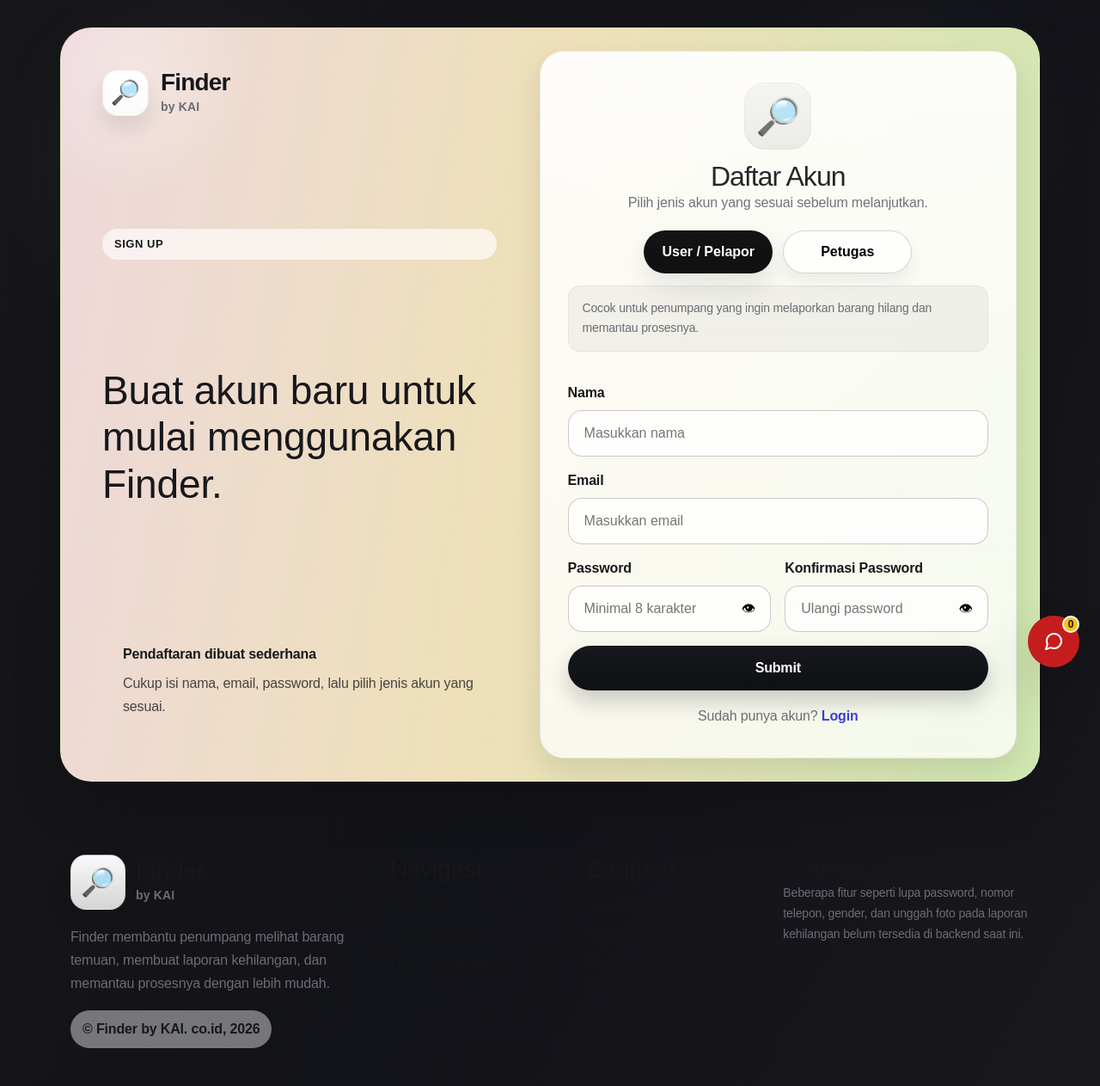
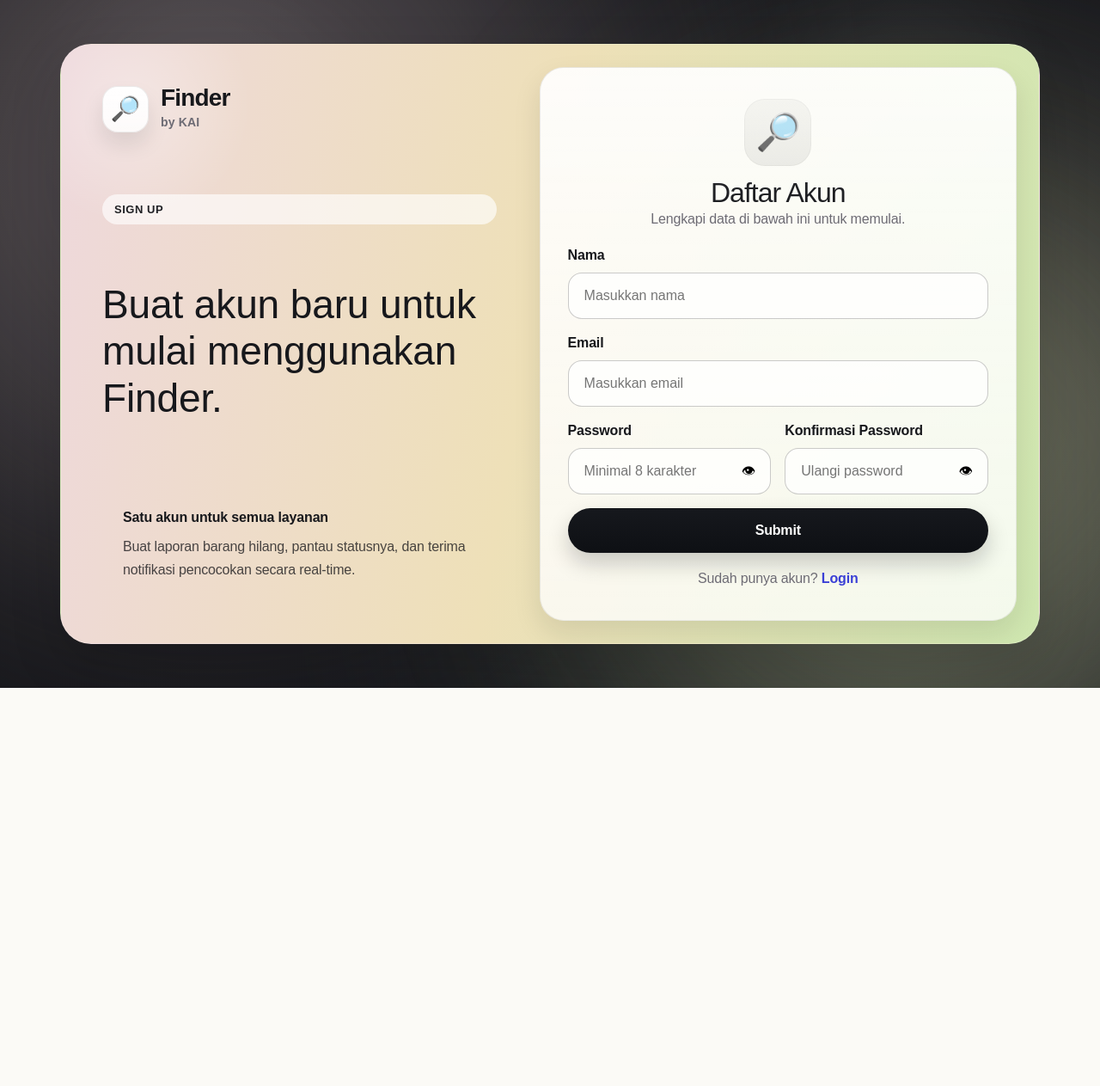
Before and after one commit to MizuPro/UTS-lostfound, a PHP site: page /lostfound/FrontendLostFound/register.php in a window 1280 px wide. Shown: the whole page at 86% size. After the commit the page ends 800 px from the top, so only its background shows below. Run offline with PHP 8.4, Linux system fonts and the light colour scheme.

Commit message:
feat: implement site footer and global stylesheet with authentication theme support

```diff
--- a/FrontendLostFound/assets/css/style.css
+++ b/FrontendLostFound/assets/css/style.css
@@ -44,7 +44,57 @@ img { max-width: 100%; display: block; }
 
 .theme-auth {
     min-height: 100vh;
-    background: var(--bg-dark);
+    background: #0d0d0f;
+    position: relative;
+    overflow: hidden;
+}
+
+.theme-auth::before,
+.theme-auth::after {
+    content: '';
+    position: fixed;
+    border-radius: 50%;
+    filter: blur(140px);
+    z-index: 0;
+    opacity: 0.25;
+    pointer-events: none;
+}
+
+.theme-auth::before {
+    width: 70vw;
+    height: 70vw;
+    top: -20vw;
+    left: -15vw;
+    background: #efd8dc;
+    animation: rotate-slow 25s infinite linear;
+}
+
+.theme-auth::after {
+    width: 60vw;
+    height: 60vw;
+    bottom: -15vw;
+    right: -10vw;
+    background: #cce8ab;
+    animation: rotate-slow 30s infinite linear reverse;
+}
+
+.theme-auth-blob-3 {
+    width: 50vw;
+    height: 50vw;
+    top: 20%;
+    right: -10%;
+    background: #efe3bc;
+    animation: pulse-slow-lite 20s infinite alternate;
+}
+
+@keyframes rotate-slow {
+    from { transform: rotate(0deg) translate(0, 0); }
+    to { transform: rotate(360deg) translate(2%, 2%); }
+}
+
+@keyframes pulse-slow-lite {
+    0% { transform: scale(1); opacity: 0.2; }
+    100% { transform: scale(1.1); opacity: 0.3; }
 }
 
 .site-header {
@@ -312,6 +362,24 @@ h1, h2, h3, p { margin: 0; }
     display: grid;
     place-items: center;
     padding: 32px 0;
+    position: relative;
+    z-index: 1;
+}
+
+.auth-page-wrap::before {
+    content: '';
+    position: fixed;
+    width: 50vw;
+    height: 50vw;
+    top: 20%;
+    right: -10%;
+    border-radius: 50%;
+    filter: blur(140px);
+    background: #efe3bc;
+    opacity: 0.25;
+    z-index: -1;
+    pointer-events: none;
+    animation: pulse-slow-lite 20s infinite alternate;
 }
 
 .auth-layout {
@@ -323,6 +391,8 @@ h1, h2, h3, p { margin: 0; }
     display: grid;
     gap: 28px;
     align-items: stretch;
+    position: relative;
+    z-index: 1;
 }
 .auth-layout-single { grid-template-columns: 1fr 0.95fr; }
 .auth-layout-wide { grid-template-columns: 0.95fr 1.05fr; }
--- a/FrontendLostFound/assets/js/pages-register.js
+++ b/FrontendLostFound/assets/js/pages-register.js
@@ -1,23 +1,6 @@
 document.addEventListener('DOMContentLoaded', () => {
     const form = document.getElementById('registerForm');
     const roleInput = document.getElementById('role');
-    const roleHelper = document.getElementById('roleHelperText');
-    const pills = document.querySelectorAll('.role-pill');
-
-    const roleDescriptions = {
-        pelapor: 'Cocok untuk penumpang yang ingin melaporkan barang hilang dan memantau prosesnya.',
-        petugas: 'Cocok untuk petugas yang mencatat barang temuan dan menangani proses pencocokan.',
-    };
-
-    pills.forEach((pill) => {
-        pill.addEventListener('click', () => {
-            pills.forEach((item) => item.classList.remove('is-active'));
-            pill.classList.add('is-active');
-            const role = pill.dataset.role;
-            roleInput.value = role;
-            roleHelper.textContent = roleDescriptions[role] || '';
-        });
-    });
 
     if (!form) return;
 
--- a/FrontendLostFound/partials/footer.php
+++ b/FrontendLostFound/partials/footer.php
@@ -1,5 +1,6 @@
 <?php require_once __DIR__ . '/../includes/url.php'; ?>
 <?php $isOfficerPage = isset($activePage) && strpos((string)$activePage, 'officer-') === 0; ?>
+<?php if (!$isAuthPage): ?>
 <footer class="site-footer">
     <div class="container footer-grid">
         <div>
@@ -46,7 +47,8 @@
         </div>
     </div>
 </footer>
-<?php require_once __DIR__ . '/chat-widget.php'; ?>
+<?php endif; ?>
+<?php if (!$isAuthPage) require_once __DIR__ . '/chat-widget.php'; ?>
 <?php if (!empty($pageScript)): ?>
 <script>window.APP_PAGE_SCRIPT = <?= json_encode($pageScript) ?>;</script>
 <?php endif; ?>
--- a/FrontendLostFound/register.php
+++ b/FrontendLostFound/register.php
@@ -20,22 +20,15 @@ require_once __DIR__ . '/includes/url.php';
             <span class="eyebrow">Sign Up</span>
             <h1>Buat akun baru untuk mulai menggunakan Finder.</h1>
             <div class="promo-panel">
-                <strong>Pendaftaran dibuat sederhana</strong>
-                <p>Cukup isi nama, email, password, lalu pilih jenis akun yang sesuai.</p>
+                <strong>Satu akun untuk semua layanan</strong>
+                <p>Buat laporan barang hilang, pantau statusnya, dan terima notifikasi pencocokan secara real-time.</p>
             </div>
         </div>
 
         <div class="auth-card auth-card-large">
             <div class="auth-card-logo">🔎</div>
             <h2>Daftar Akun</h2>
-            <p class="muted center">Pilih jenis akun yang sesuai sebelum melanjutkan.</p>
-
-            <div class="role-switch" id="registerRoleSwitch">
-                <button type="button" class="role-pill is-active" data-role="pelapor">User / Pelapor</button>
-                <button type="button" class="role-pill" data-role="petugas">Petugas</button>
-            </div>
-
-            <div class="role-helper" id="roleHelperText">Cocok untuk penumpang yang ingin melaporkan barang hilang dan memantau prosesnya.</div>
+            <p class="muted center">Lengkapi data di bawah ini untuk memulai.</p>
 
             <form id="registerForm" class="form-stack">
                 <input type="hidden" id="role" name="role" value="pelapor">
```
Also changed, not shown: BackendLostFound/storage/uploads/found_69c7f7731e7ae3.17930963.png (added), BackendLostFound/storage/uploads/lost_1774711656_1a529c56dadb2711.png (added), BackendLostFound/storage/uploads/lost_1774711928_1a5d1ee42008f7c7.png (added), BackendLostFound/storage/uploads/lost_1774711948_11647ec8a1a76faa.png (added), BackendLostFound/storage/uploads/lost_1774713030_2b5125724b661116.png (added).
